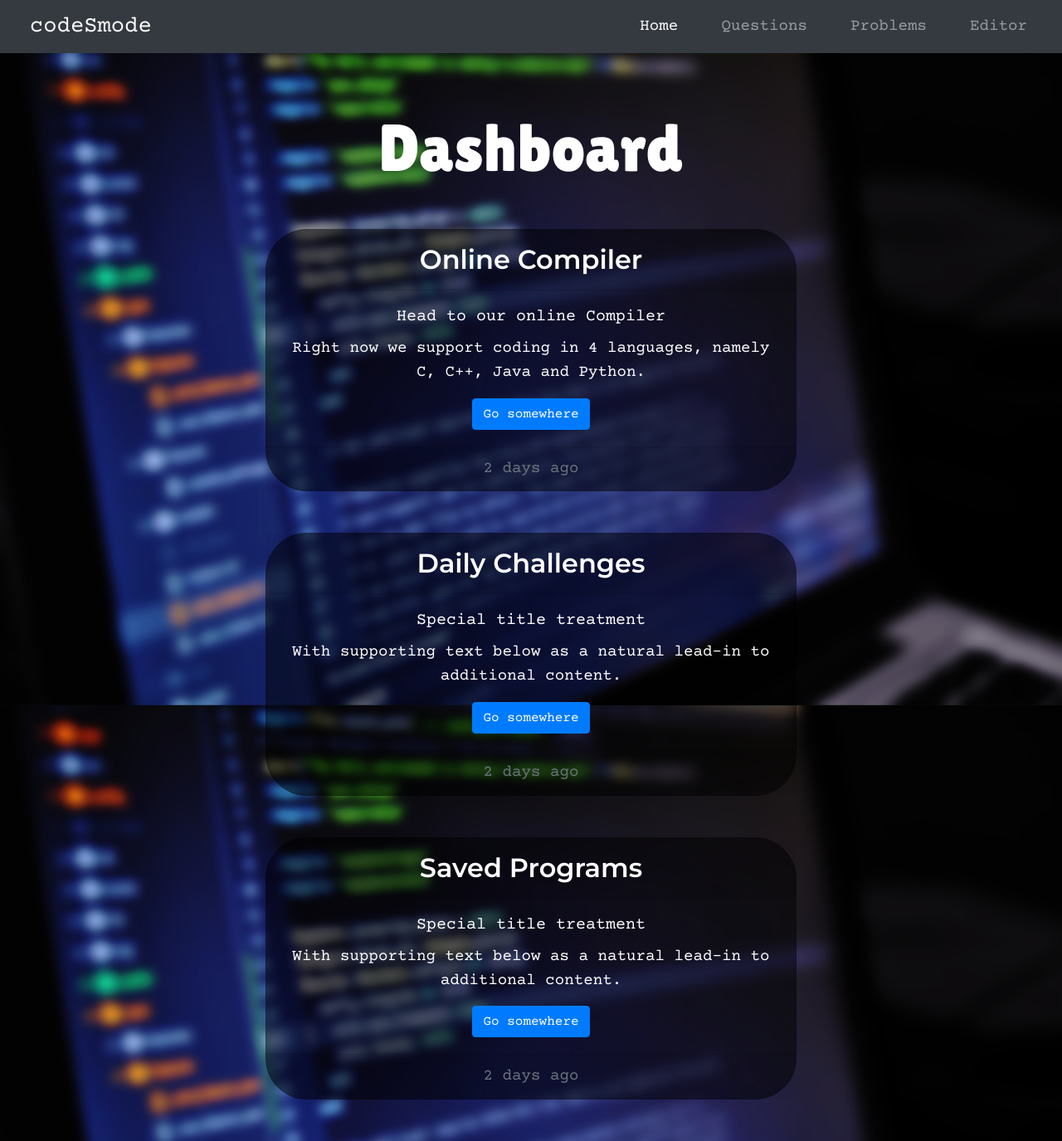
After one commit to roy-a2yush/Online-Compiler, a PHP site: page /dashboard.html in a window 1280 px wide. The commit adds this page. Shown: the whole page at 83% size. Run offline with PHP 8.4, Linux system fonts and the light colour scheme.

Commit message:
Added dahsboard, changed home link in codex

```diff
--- a/codex.php
+++ b/codex.php
@@ -93,14 +93,14 @@
 </div>
 <!-- This is navbar -->
   <nav class="navbar navbar-expand-lg navbar-dark bg-dark" style="height:8vh;">
-  <a class="navbar-brand" href="#">codeSmode</a>
+  <a class="navbar-brand" href="dashboard.html">codeSmode</a>
   <button class="navbar-toggler" type="button" data-toggle="collapse" data-target="#navbarNav" aria-controls="navbarNav" aria-expanded="false" aria-label="Toggle navigation">
     <span class="navbar-toggler-icon"></span>
   </button>
   <div class="collapse navbar-collapse" id="navbarNav">
     <ul class="navbar-nav">
       <li class="nav-item">
-        <a class="nav-link" href="#">Home <span class="sr-only">(current)</span></a>
+        <a class="nav-link" href="dashboard.html">Home <span class="sr-only">(current)</span></a>
       </li>
       <li class="nav-item">
         <a class="nav-link" href="#">Questions</a>
--- a/css/styles.css
+++ b/css/styles.css
@@ -16,6 +16,7 @@ label {
 .main-heading {
   color: white;
   margin: 50px;
+  margin-bottom: 10px;
   font-family: 'Lilita One', cursive;
   font-size: 5rem;
 }
@@ -68,3 +69,45 @@ label {
   font-size: 0.8rem;
   color: red;
 }
+
+.card-sub-heading {
+  font-size: 2rem;
+}
+
+.option-card {
+  width: 50%;
+  margin: 50px auto;
+  background-color: rgba(0, 0, 0, 0.5);
+  border-radius: 50px;
+  color: white;
+}
+
+.no-opactity {
+  opacity: 1;
+}
+
+.fixed {
+  position: fixed;
+  margin: auto;
+  width: 100%;
+  margin-top: 0;
+}
+
+.dashboard-header {
+  margin-top: 0px;
+  padding-top: 130px;
+}
+
+.navbar {
+  z-index: 1;
+}
+
+.nav-item {
+  padding-left: 18px;
+  padding-right: 18px;
+}
+
+.navbar-brand {
+  padding-left: 20px;
+  font-size: 1.7rem;
+}
--- /dev/null
+++ b/dashboard.html
@@ -0,0 +1,90 @@
+<!DOCTYPE html>
+<html lang="en" dir="ltr">
+
+<head>
+  <meta charset="utf-8">
+  <title>codeSmode</title>
+  <link rel="stylesheet" href="https://stackpath.bootstrapcdn.com/bootstrap/4.5.2/css/bootstrap.min.css" integrity="sha384-JcKb8q3iqJ61gNV9KGb8thSsNjpSL0n8PARn9HuZOnIxN0hoP+VmmDGMN5t9UJ0Z" crossorigin="anonymous">
+  <link href="https://fonts.googleapis.com/css2?family=Courier+Prime:ital,wght@0,400;0,700;1,700&family=Lilita+One&family=Montserrat:wght@600&display=swap" rel="stylesheet">
+  <link rel="stylesheet" href="css/styles.css">
+</head>
+
+<body>
+
+  <!-- navBar -->
+  <nav class="navbar navbar-expand-lg navbar-dark bg-dark fixed" style="height:8vh;">
+  <a class="navbar-brand" href="#">codeSmode</a>
+  <button class="navbar-toggler" type="button" data-toggle="collapse" data-target="#navbarNav" aria-controls="navbarNav" aria-expanded="false" aria-label="Toggle navigation">
+    <span class="navbar-toggler-icon"></span>
+  </button>
+  <div class="collapse navbar-collapse" id="navbarNav">
+    <div class="navbar-nav ml-auto">
+    <ul class="navbar-nav">
+      <li class="nav-item">
+        <a class="nav-link active" href="dashboard.html">Home <span class="sr-only">(current)</span></a>
+      </li>
+      <li class="nav-item">
+        <a class="nav-link" href="#">Questions</a>
+      </li>
+      <li class="nav-item">
+        <a class="nav-link" href="#">Problems</a>
+      </li>
+      <li class="nav-item">
+        <a class="nav-link" href="#">Editor</a>
+      </li>
+    </ul>
+    </div>
+  </div>
+</nav>
+
+<!-- main heading -->
+  <h1 class="main-heading dashboard-header">Dashboard</h1>
+
+  <!-- 3 cards -->
+  <!-- 1st Card -->
+  <div class="card text-center option-card">
+    <div class="card-header sub-heading card-sub-heading no-opactity">
+      Online Compiler
+    </div>
+    <div class="card-body">
+      <h5 class="card-title no-opactity">Head to our online Compiler</h5>
+      <p class="card-text no-opactity">Right now we support coding in 4 languages, namely C, C++, Java and Python.</p>
+      <div class="no-opactity"><a href="#" class="btn btn-primary">Go somewhere</a></div>
+    </div>
+    <div class="card-footer text-muted no-opactity">
+      2 days ago
+    </div>
+  </div>
+
+  <!-- 2nd Card -->
+  <div class="card text-center option-card">
+    <div class="card-header sub-heading card-sub-heading">
+      Daily Challenges
+    </div>
+    <div class="card-body">
+      <h5 class="card-title">Special title treatment</h5>
+      <p class="card-text">With supporting text below as a natural lead-in to additional content.</p>
+      <a href="#" class="btn btn-primary">Go somewhere</a>
+    </div>
+    <div class="card-footer text-muted">
+      2 days ago
+    </div>
+  </div>
+
+  <!-- 3rd Card -->
+  <div class="card text-center option-card">
+    <div class="card-header sub-heading card-sub-heading">
+      Saved Programs
+    </div>
+    <div class="card-body">
+      <h5 class="card-title">Special title treatment</h5>
+      <p class="card-text">With supporting text below as a natural lead-in to additional content.</p>
+      <a href="#" class="btn btn-primary">Go somewhere</a>
+    </div>
+    <div class="card-footer text-muted">
+      2 days ago
+    </div>
+  </div>
+</body>
+
+</html>
--- a/index.html
+++ b/index.html
@@ -2,13 +2,13 @@
 <html lang="en" dir="ltr">
   <head>
     <meta charset="utf-8">
-    <title>Online Compiler</title>
+    <title>codeSmode</title>
     <link rel="stylesheet" href="https://stackpath.bootstrapcdn.com/bootstrap/4.5.2/css/bootstrap.min.css" integrity="sha384-JcKb8q3iqJ61gNV9KGb8thSsNjpSL0n8PARn9HuZOnIxN0hoP+VmmDGMN5t9UJ0Z" crossorigin="anonymous">
     <link href="https://fonts.googleapis.com/css2?family=Courier+Prime:ital,wght@0,400;0,700;1,700&family=Lilita+One&family=Montserrat:wght@600&display=swap" rel="stylesheet">
     <link rel="stylesheet" href="css/styles.css">
   </head>
   <body>
-    <h1 class="main-heading">Welcome to the <span class="underline">Online Compiler</span> Website!</h1>
+    <h1 class="main-heading">Welcome to the <span class="underline">codeSmode</span>,<br>an Online Compiler!</h1>
     <div class="form">
       <div id="carouselExampleControls" class="carousel slide" data-interval="false" data-pause="hover">
         <div class="carousel-inner">
```
